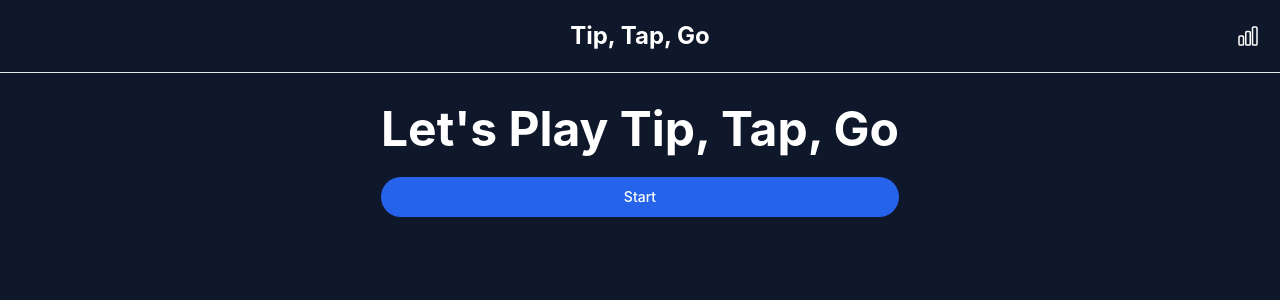
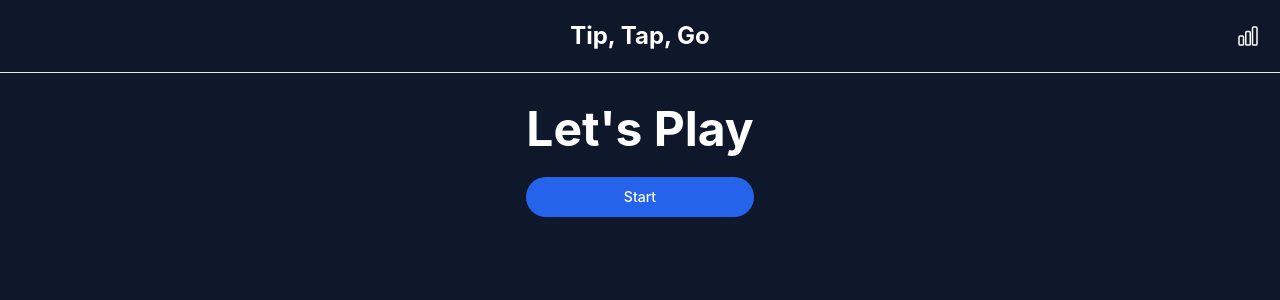
Before and after one commit to aaronguernsey/tip-tap-go, a Next.js app: page / in a window 1280 px wide. Shown: the top 300 px of the page. Built offline with nearby package versions, Linux system fonts and the light colour scheme.

Commit message:
chore: update content text

```diff
--- a/constants/content.ts
+++ b/constants/content.ts
@@ -6,3 +6,4 @@ export const META_DESCRIPTION =
   "Clear as many blocks before the time runs out.";
 
 export const BUTTON_PLAY_AGAIN = "Play again";
+export const START_TITLE = "Let's Play";
--- a/pages/index.tsx
+++ b/pages/index.tsx
@@ -13,6 +13,7 @@ import {
   BUTTON_PLAY_AGAIN,
   META_DESCRIPTION,
   META_TITLE,
+  START_TITLE,
 } from "../constants/content";
 
 /**
@@ -168,7 +169,7 @@ const Home: NextPage = () => {
         {!isActive && (
           <div className="flex flex-col">
             <h1 className="text-center text-5xl font-bold mb-6">
-              {META_TITLE}
+              {START_TITLE}
             </h1>
             <Button onClick={toggle}>Start</Button>
           </div>
```
